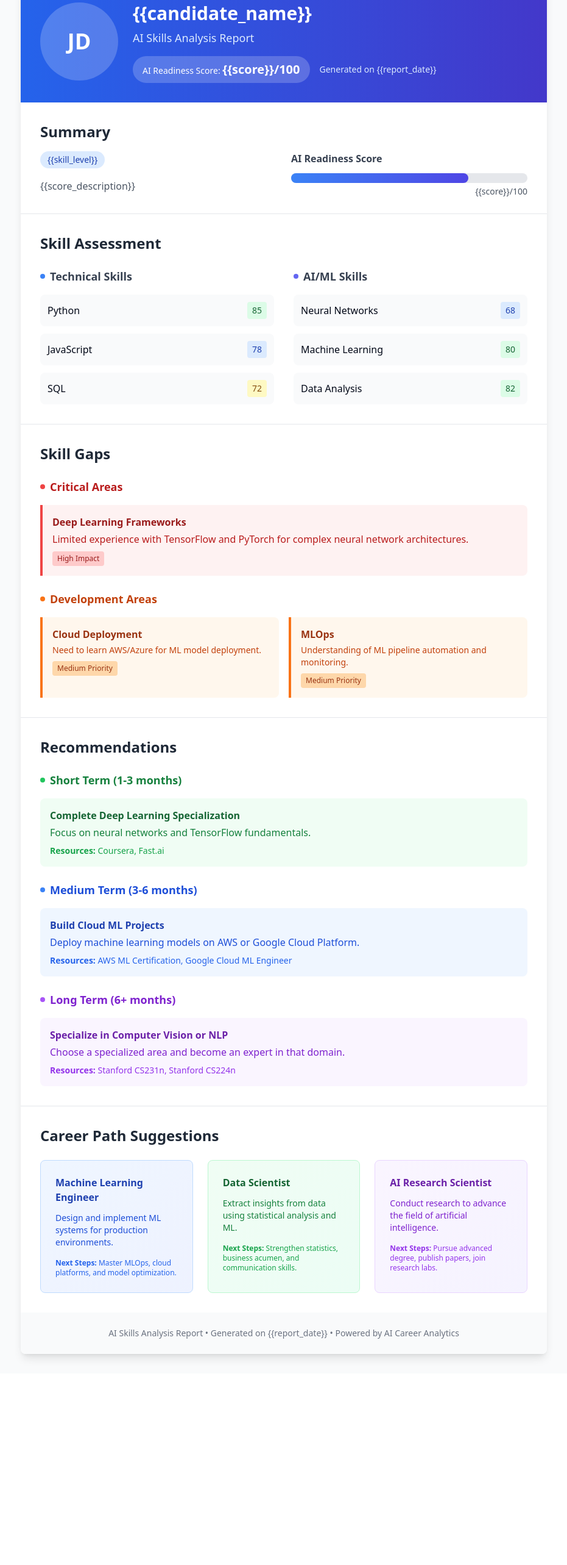
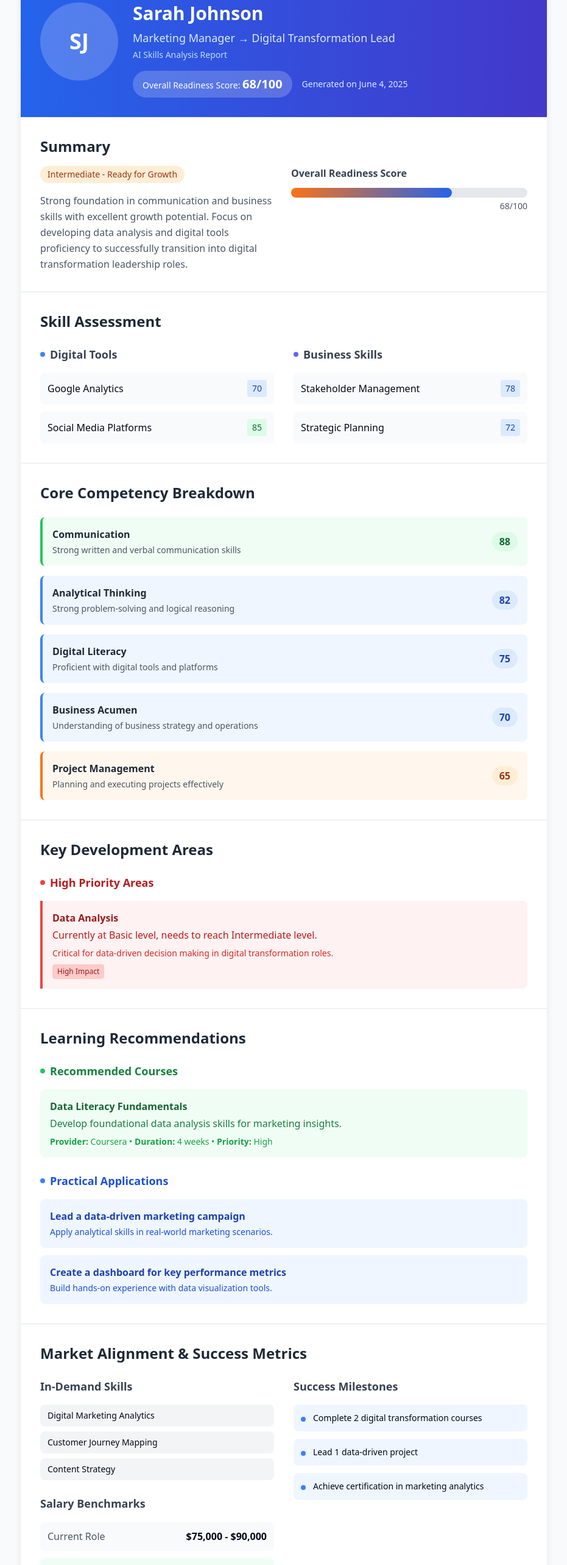
Before and after one commit to berkant7619/ai-cv-insights-report-template, a React (Vite) app: page / in a window 1280 px wide. Shown: the part 60-2626 px from the top of the page at 61% size, without its empty margins (174-1105 px from the left). Before the commit the page ends 2312 px from the top, so only its background shows below. Built offline with nearby package versions, Linux system fonts and the light colour scheme.

Commit message:
Populate template with JSON data
Populate the HTML template with the provided JSON data to create a preview.

```diff
--- a/src/pages/Index.tsx
+++ b/src/pages/Index.tsx
@@ -8,18 +8,19 @@ const Index = () => {
           <div className="bg-gradient-to-r from-blue-600 to-indigo-700 text-white p-8">
             <div className="flex flex-col md:flex-row items-center md:items-start gap-6">
               <div className="w-32 h-32 bg-white/20 rounded-full flex items-center justify-center text-4xl font-bold">
-                JD
+                SJ
               </div>
               <div className="flex-1 text-center md:text-left">
-                <h1 className="text-3xl font-bold mb-2">{"{{candidate_name}}"}</h1>
-                <p className="text-blue-100 text-lg mb-4">AI Skills Analysis Report</p>
+                <h1 className="text-3xl font-bold mb-2">Sarah Johnson</h1>
+                <p className="text-blue-100 text-lg mb-1">Marketing Manager → Digital Transformation Lead</p>
+                <p className="text-blue-200 text-sm mb-4">AI Skills Analysis Report</p>
                 <div className="flex flex-col sm:flex-row items-center gap-4">
                   <div className="bg-white/20 px-4 py-2 rounded-full">
-                    <span className="text-sm">AI Readiness Score: </span>
-                    <span className="font-bold text-xl">{"{{score}}"}/100</span>
+                    <span className="text-sm">Overall Readiness Score: </span>
+                    <span className="font-bold text-xl">68/100</span>
                   </div>
                   <div className="text-blue-100 text-sm">
-                    Generated on {"{{report_date}}"}
+                    Generated on June 4, 2025
                   </div>
                 </div>
               </div>
@@ -32,19 +33,23 @@ const Index = () => {
             <div className="grid md:grid-cols-2 gap-6">
               <div>
                 <div className="mb-4">
-                  <span className="inline-block bg-blue-100 text-blue-800 px-3 py-1 rounded-full text-sm font-medium">
-                    {"{{skill_level}}"}
+                  <span className="inline-block bg-orange-100 text-orange-800 px-3 py-1 rounded-full text-sm font-medium">
+                    Intermediate - Ready for Growth
                   </span>
                 </div>
-                <p className="text-gray-600 leading-relaxed">{"{{score_description}}"}</p>
+                <p className="text-gray-600 leading-relaxed">
+                  Strong foundation in communication and business skills with excellent growth potential.
+                  Focus on developing data analysis and digital tools proficiency to successfully transition
+                  into digital transformation leadership roles.
+                </p>
               </div>
               <div>
-                <h3 className="font-semibold text-gray-700 mb-3">AI Readiness Score</h3>
+                <h3 className="font-semibold text-gray-700 mb-3">Overall Readiness Score</h3>
                 <div className="relative">
                   <div className="w-full bg-gray-200 rounded-full h-4">
-                    <div className="bg-gradient-to-r from-blue-500 to-indigo-600 h-4 rounded-full transition-all duration-300" style={{width: '75%'}}></div>
+                    <div className="bg-gradient-to-r from-orange-500 to-blue-600 h-4 rounded-full transition-all duration-300" style={{width: '68%'}}></div>
                   </div>
-                  <span className="absolute right-0 top-5 text-sm text-gray-600">{"{{score}}"}/100</span>
+                  <span className="absolute right-0 top-5 text-sm text-gray-600">68/100</span>
                 </div>
               </div>
             </div>
@@ -55,87 +60,107 @@ const Index = () => {
             <h2 className="text-2xl font-bold text-gray-800 mb-6">Skill Assessment</h2>
 
             <div className="grid md:grid-cols-2 gap-8">
-              {/* Technical Skills */}
+              {/* Digital Tools */}
               <div>
                 <h3 className="text-lg font-semibold text-gray-700 mb-4 flex items-center">
                   <span className="w-2 h-2 bg-blue-500 rounded-full mr-2"></span>
-                  Technical Skills
+                  Digital Tools
                 </h3>
                 <div className="space-y-3">
                   <div className="flex justify-between items-center p-3 bg-gray-50 rounded-lg">
-                    <span className="font-medium">Python</span>
-                    <span className="bg-green-100 text-green-800 px-2 py-1 rounded text-sm">85</span>
+                    <span className="font-medium">Google Analytics</span>
+                    <span className="bg-blue-100 text-blue-800 px-2 py-1 rounded text-sm">70</span>
                   </div>
                   <div className="flex justify-between items-center p-3 bg-gray-50 rounded-lg">
-                    <span className="font-medium">JavaScript</span>
-                    <span className="bg-blue-100 text-blue-800 px-2 py-1 rounded text-sm">78</span>
-                  </div>
-                  <div className="flex justify-between items-center p-3 bg-gray-50 rounded-lg">
-                    <span className="font-medium">SQL</span>
-                    <span className="bg-yellow-100 text-yellow-800 px-2 py-1 rounded text-sm">72</span>
+                    <span className="font-medium">Social Media Platforms</span>
+                    <span className="bg-green-100 text-green-800 px-2 py-1 rounded text-sm">85</span>
                   </div>
                 </div>
               </div>
 
-              {/* AI/ML Skills */}
+              {/* Business Skills */}
               <div>
                 <h3 className="text-lg font-semibold text-gray-700 mb-4 flex items-center">
                   <span className="w-2 h-2 bg-indigo-500 rounded-full mr-2"></span>
-                  AI/ML Skills
+                  Business Skills
                 </h3>
                 <div className="space-y-3">
                   <div className="flex justify-between items-center p-3 bg-gray-50 rounded-lg">
-                    <span className="font-medium">Neural Networks</span>
-                    <span className="bg-blue-100 text-blue-800 px-2 py-1 rounded text-sm">68</span>
+                    <span className="font-medium">Stakeholder Management</span>
+                    <span className="bg-blue-100 text-blue-800 px-2 py-1 rounded text-sm">78</span>
                   </div>
                   <div className="flex justify-between items-center p-3 bg-gray-50 rounded-lg">
-                    <span className="font-medium">Machine Learning</span>
-                    <span className="bg-green-100 text-green-800 px-2 py-1 rounded text-sm">80</span>
-                  </div>
-                  <div className="flex justify-between items-center p-3 bg-gray-50 rounded-lg">
-                    <span className="font-medium">Data Analysis</span>
-                    <span className="bg-green-100 text-green-800 px-2 py-1 rounded text-sm">82</span>
+                    <span className="font-medium">Strategic Planning</span>
+                    <span className="bg-blue-100 text-blue-800 px-2 py-1 rounded text-sm">72</span>
                   </div>
                 </div>
               </div>
             </div>
           </section>
 
-          {/* Skill Gaps */}
+          {/* Core Competency Breakdown */}
           <section className="p-8 border-b border-gray-200">
-            <h2 className="text-2xl font-bold text-gray-800 mb-6">Skill Gaps</h2>
+            <h2 className="text-2xl font-bold text-gray-800 mb-6">Core Competency Breakdown</h2>
+
+            <div className="space-y-4">
+              <div className="flex justify-between items-center p-4 bg-green-50 rounded-lg border-l-4 border-green-500">
+                <div>
+                  <span className="font-semibold text-gray-800">Communication</span>
+                  <p className="text-sm text-gray-600 mt-1">Strong written and verbal communication skills</p>
+                </div>
+                <span className="bg-green-100 text-green-800 px-3 py-1 rounded-full font-semibold">88</span>
+              </div>
+
+              <div className="flex justify-between items-center p-4 bg-blue-50 rounded-lg border-l-4 border-blue-500">
+                <div>
+                  <span className="font-semibold text-gray-800">Analytical Thinking</span>
+                  <p className="text-sm text-gray-600 mt-1">Strong problem-solving and logical reasoning</p>
+                </div>
+                <span className="bg-blue-100 text-blue-800 px-3 py-1 rounded-full font-semibold">82</span>
+              </div>
+
+              <div className="flex justify-between items-center p-4 bg-blue-50 rounded-lg border-l-4 border-blue-500">
+                <div>
+                  <span className="font-semibold text-gray-800">Digital Literacy</span>
+                  <p className="text-sm text-gray-600 mt-1">Proficient with digital tools and platforms</p>
+                </div>
+                <span className="bg-blue-100 text-blue-800 px-3 py-1 rounded-full font-semibold">75</span>
+              </div>
+
+              <div className="flex justify-between items-center p-4 bg-blue-50 rounded-lg border-l-4 border-blue-500">
+                <div>
+                  <span className="font-semibold text-gray-800">Business Acumen</span>
+                  <p className="text-sm text-gray-600 mt-1">Understanding of business strategy and operations</p>
+                </div>
+                <span className="bg-blue-100 text-blue-800 px-3 py-1 rounded-full font-semibold">70</span>
+              </div>
+
+              <div className="flex justify-between items-center p-4 bg-orange-50 rounded-lg border-l-4 border-orange-500">
+                <div>
+                  <span className="font-semibold text-gray-800">Project Management</span>
+                  <p className="text-sm text-gray-600 mt-1">Planning and executing projects effectively</p>
+                </div>
+                <span className="bg-orange-100 text-orange-800 px-3 py-1 rounded-full font-semibold">65</span>
+              </div>
+            </div>
+          </section>
+
+          {/* Development Areas */}
+          <section className="p-8 border-b border-gray-200">
+            <h2 className="text-2xl font-bold text-gray-800 mb-6">Key Development Areas</h2>
 
             <div className="space-y-6">
               {/* Critical Gaps */}
               <div>
                 <h3 className="text-lg font-semibold text-red-700 mb-4 flex items-center">
                   <span className="w-2 h-2 bg-red-500 rounded-full mr-2"></span>
-                  Critical Areas
+                  High Priority Areas
                 </h3>
                 <div className="bg-red-50 border-l-4 border-red-500 p-4 rounded-r-lg">
-                  <h4 className="font-semibold text-red-800">Deep Learning Frameworks</h4>
-                  <p className="text-red-700 mt-1">Limited experience with TensorFlow and PyTorch for complex neural network architectures.</p>
+                  <h4 className="font-semibold text-red-800">Data Analysis</h4>
+                  <p className="text-red-700 mt-1">Currently at Basic level, needs to reach Intermediate level.</p>
+                  <p className="text-red-600 text-sm mt-2">Critical for data-driven decision making in digital transformation roles.</p>
                   <span className="inline-block mt-2 bg-red-200 text-red-800 px-2 py-1 rounded text-xs">High Impact</span>
-                </div>
-              </div>
-
-              {/* Development Areas */}
-              <div>
-                <h3 className="text-lg font-semibold text-orange-700 mb-4 flex items-center">
-                  <span className="w-2 h-2 bg-orange-500 rounded-full mr-2"></span>
-                  Development Areas
-                </h3>
-                <div className="grid md:grid-cols-2 gap-4">
-                  <div className="bg-orange-50 border-l-4 border-orange-500 p-4 rounded-r-lg">
-                    <h4 className="font-semibold text-orange-800">Cloud Deployment</h4>
-                    <p className="text-orange-700 mt-1 text-sm">Need to learn AWS/Azure for ML model deployment.</p>
-                    <span className="inline-block mt-2 bg-orange-200 text-orange-800 px-2 py-1 rounded text-xs">Medium Priority</span>
-                  </div>
-                  <div className="bg-orange-50 border-l-4 border-orange-500 p-4 rounded-r-lg">
-                    <h4 className="font-semibold text-orange-800">MLOps</h4>
-                    <p className="text-orange-700 mt-1 text-sm">Understanding of ML pipeline automation and monitoring.</p>
-                    <span className="inline-block mt-2 bg-orange-200 text-orange-800 px-2 py-1 rounded text-xs">Medium Priority</span>
-                  </div>
                 </div>
               </div>
             </div>
@@ -143,76 +168,114 @@ const Index = () => {
 
           {/* Recommendations */}
           <section className="p-8 border-b border-gray-200">
-            <h2 className="text-2xl font-bold text-gray-800 mb-6">Recommendations</h2>
+            <h2 className="text-2xl font-bold text-gray-800 mb-6">Learning Recommendations</h2>
 
             <div className="space-y-6">
-              {/* Short Term */}
+              {/* Learning Paths */}
               <div>
                 <h3 className="text-lg font-semibold text-green-700 mb-4 flex items-center">
                   <span className="w-2 h-2 bg-green-500 rounded-full mr-2"></span>
-                  Short Term (1-3 months)
+                  Recommended Courses
                 </h3>
                 <div className="bg-green-50 p-4 rounded-lg">
-                  <h4 className="font-semibold text-green-800">Complete Deep Learning Specialization</h4>
-                  <p className="text-green-700 mt-1">Focus on neural networks and TensorFlow fundamentals.</p>
-                  <p className="text-green-600 text-sm mt-2"><strong>Resources:</strong> Coursera, Fast.ai</p>
+                  <h4 className="font-semibold text-green-800">Data Literacy Fundamentals</h4>
+                  <p className="text-green-700 mt-1">Develop foundational data analysis skills for marketing insights.</p>
+                  <p className="text-green-600 text-sm mt-2"><strong>Provider:</strong> Coursera • <strong>Duration:</strong> 4 weeks • <strong>Priority:</strong> High</p>
                 </div>
               </div>
 
-              {/* Medium Term */}
+              {/* Practical Exercises */}
               <div>
                 <h3 className="text-lg font-semibold text-blue-700 mb-4 flex items-center">
                   <span className="w-2 h-2 bg-blue-500 rounded-full mr-2"></span>
-                  Medium Term (3-6 months)
+                  Practical Applications
                 </h3>
-                <div className="bg-blue-50 p-4 rounded-lg">
-                  <h4 className="font-semibold text-blue-800">Build Cloud ML Projects</h4>
-                  <p className="text-blue-700 mt-1">Deploy machine learning models on AWS or Google Cloud Platform.</p>
-                  <p className="text-blue-600 text-sm mt-2"><strong>Resources:</strong> AWS ML Certification, Google Cloud ML Engineer</p>
-                </div>
-              </div>
-
-              {/* Long Term */}
-              <div>
-                <h3 className="text-lg font-semibold text-purple-700 mb-4 flex items-center">
-                  <span className="w-2 h-2 bg-purple-500 rounded-full mr-2"></span>
-                  Long Term (6+ months)
-                </h3>
-                <div className="bg-purple-50 p-4 rounded-lg">
-                  <h4 className="font-semibold text-purple-800">Specialize in Computer Vision or NLP</h4>
-                  <p className="text-purple-700 mt-1">Choose a specialized area and become an expert in that domain.</p>
-                  <p className="text-purple-600 text-sm mt-2"><strong>Resources:</strong> Stanford CS231n, Stanford CS224n</p>
+                <div className="space-y-3">
+                  <div className="bg-blue-50 p-4 rounded-lg">
+                    <h4 className="font-semibold text-blue-800">Lead a data-driven marketing campaign</h4>
+                    <p className="text-blue-700 mt-1 text-sm">Apply analytical skills in real-world marketing scenarios.</p>
+                  </div>
+                  <div className="bg-blue-50 p-4 rounded-lg">
+                    <h4 className="font-semibold text-blue-800">Create a dashboard for key performance metrics</h4>
+                    <p className="text-blue-700 mt-1 text-sm">Build hands-on experience with data visualization tools.</p>
+                  </div>
                 </div>
               </div>
             </div>
           </section>
 
-          {/* Career Paths */}
+          {/* Market Alignment & Success Metrics */}
+          <section className="p-8 border-b border-gray-200">
+            <h2 className="text-2xl font-bold text-gray-800 mb-6">Market Alignment & Success Metrics</h2>
+
+            <div className="grid md:grid-cols-2 gap-8">
+              <div>
+                <h3 className="text-lg font-semibold text-gray-700 mb-4">In-Demand Skills</h3>
+                <div className="space-y-2">
+                  <div className="bg-gray-100 px-3 py-2 rounded-lg text-sm">Digital Marketing Analytics</div>
+                  <div className="bg-gray-100 px-3 py-2 rounded-lg text-sm">Customer Journey Mapping</div>
+                  <div className="bg-gray-100 px-3 py-2 rounded-lg text-sm">Content Strategy</div>
+                </div>
+
+                <h3 className="text-lg font-semibold text-gray-700 mb-4 mt-6">Salary Benchmarks</h3>
+                <div className="space-y-3">
+                  <div className="flex justify-between p-3 bg-gray-50 rounded-lg">
+                    <span className="text-gray-600">Current Role</span>
+                    <span className="font-semibold">$75,000 - $90,000</span>
+                  </div>
+                  <div className="flex justify-between p-3 bg-green-50 rounded-lg">
+                    <span className="text-gray-600">Target Role</span>
+                    <span className="font-semibold text-green-700">$95,000 - $120,000</span>
+                  </div>
+                </div>
+              </div>
+
+              <div>
+                <h3 className="text-lg font-semibold text-gray-700 mb-4">Success Milestones</h3>
+                <div className="space-y-3">
+                  <div className="flex items-start gap-3 p-3 bg-blue-50 rounded-lg">
+                    <div className="w-2 h-2 bg-blue-500 rounded-full mt-2"></div>
+                    <span className="text-sm">Complete 2 digital transformation courses</span>
+                  </div>
+                  <div className="flex items-start gap-3 p-3 bg-blue-50 rounded-lg">
+                    <div className="w-2 h-2 bg-blue-500 rounded-full mt-2"></div>
+                    <span className="text-sm">Lead 1 data-driven project</span>
+                  </div>
+                  <div className="flex items-start gap-3 p-3 bg-blue-50 rounded-lg">
+                    <div className="w-2 h-2 bg-blue-500 rounded-full mt-2"></div>
+                    <span className="text-sm">Achieve certification in marketing analytics</span>
+                  </div>
+                </div>
+              </div>
+            </div>
+          </section>
+
+          {/* Career Path Suggestions */}
           <section className="p-8">
             <h2 className="text-2xl font-bold text-gray-800 mb-6">Career Path Suggestions</h2>
 
             <div className="grid md:grid-cols-2 lg:grid-cols-3 gap-6">
               <div className="bg-gradient-to-br from-blue-50 to-indigo-50 p-6 rounded-lg border border-blue-200">
-                <h3 className="font-bold text-blue-800 mb-3">Machine Learning Engineer</h3>
-                <p className="text-blue-700 text-sm mb-4">Design and implement ML systems for production environments.</p>
+                <h3 className="font-bold text-blue-800 mb-3">Digital Transformation Lead</h3>
+                <p className="text-blue-700 text-sm mb-4">Drive organizational change through digital initiatives and data-driven strategies.</p>
                 <div className="text-xs text-blue-600">
-                  <strong>Next Steps:</strong> Master MLOps, cloud platforms, and model optimization.
+                  <strong>Next Steps:</strong> Master data analytics, digital project management, and change leadership.
                 </div>
               </div>
 
               <div className="bg-gradient-to-br from-green-50 to-emerald-50 p-6 rounded-lg border border-green-200">
-                <h3 className="font-bold text-green-800 mb-3">Data Scientist</h3>
-                <p className="text-green-700 text-sm mb-4">Extract insights from data using statistical analysis and ML.</p>
+                <h3 className="font-bold text-green-800 mb-3">Marketing Analytics Manager</h3>
+                <p className="text-green-700 text-sm mb-4">Lead data-driven marketing strategies and performance optimization.</p>
                 <div className="text-xs text-green-600">
-                  <strong>Next Steps:</strong> Strengthen statistics, business acumen, and communication skills.
+                  <strong>Next Steps:</strong> Develop advanced analytics skills and marketing automation expertise.
                 </div>
               </div>
 
               <div className="bg-gradient-to-br from-purple-50 to-violet-50 p-6 rounded-lg border border-purple-200">
-                <h3 className="font-bold text-purple-800 mb-3">AI Research Scientist</h3>
-                <p className="text-purple-700 text-sm mb-4">Conduct research to advance the field of artificial intelligence.</p>
+                <h3 className="font-bold text-purple-800 mb-3">Customer Experience Manager</h3>
+                <p className="text-purple-700 text-sm mb-4">Design and optimize customer journeys using data insights and digital tools.</p>
                 <div className="text-xs text-purple-600">
-                  <strong>Next Steps:</strong> Pursue advanced degree, publish papers, join research labs.
+                  <strong>Next Steps:</strong> Learn customer journey mapping, UX principles, and experience analytics.
                 </div>
               </div>
             </div>
@@ -221,7 +284,7 @@ const Index = () => {
           {/* Footer */}
           <footer className="bg-gray-50 p-6 text-center">
             <p className="text-gray-500 text-sm">
-              AI Skills Analysis Report • Generated on {"{{report_date}}"} • Powered by AI Career Analytics
+              AI Skills Analysis Report • Generated on June 4, 2025 • Powered by AI Career Analytics
             </p>
           </footer>
         </div>
```
